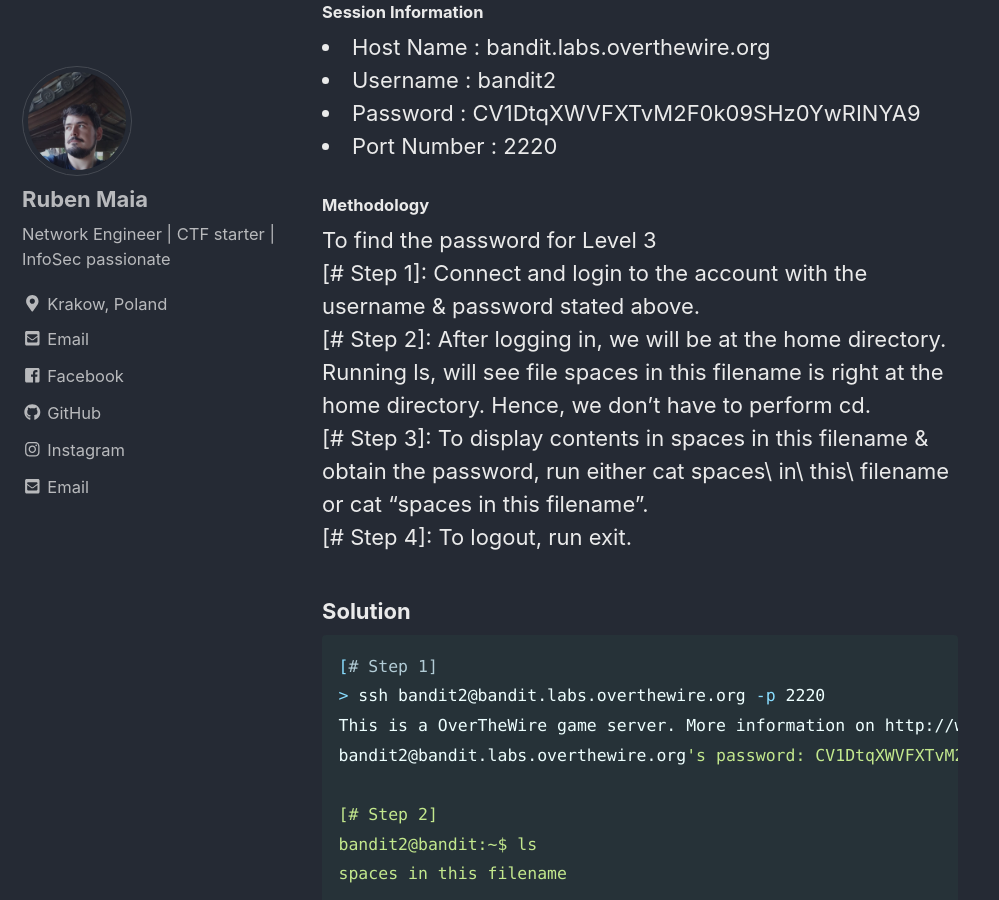
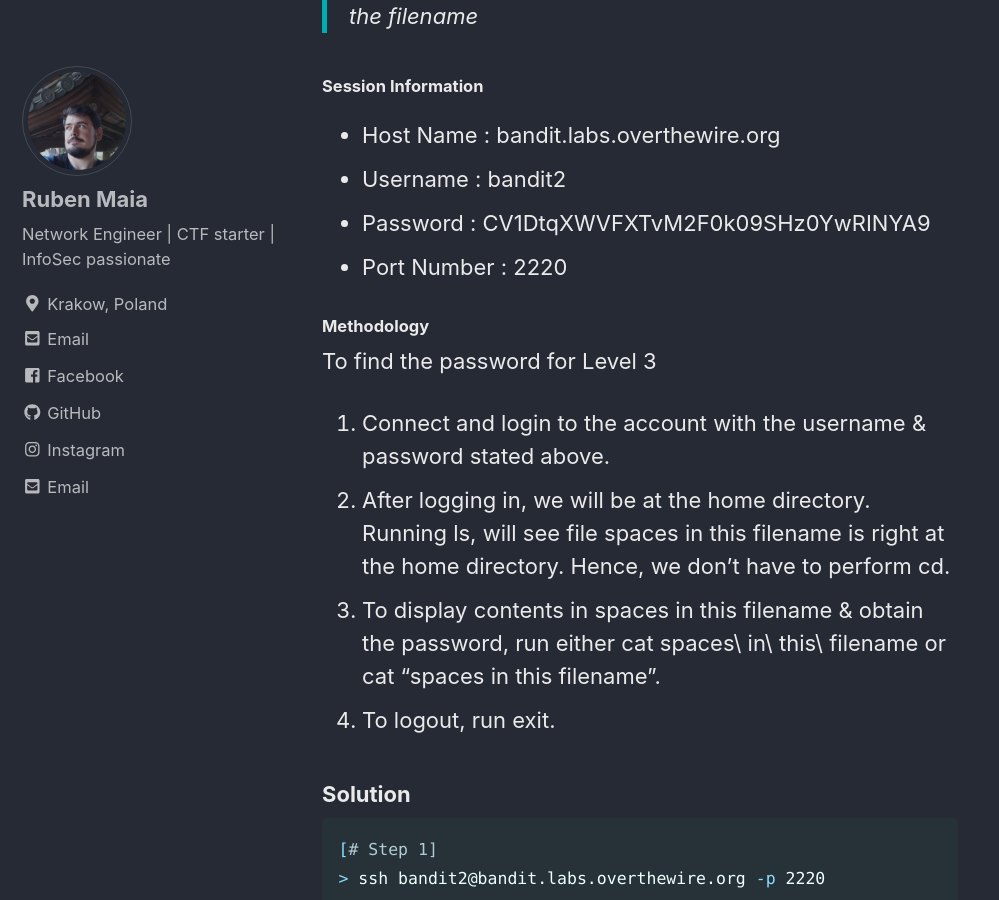
Before and after one commit to rbnmaia/rbnmaia.github.io, a Jekyll site: the page built from _writeups/2020-10-27-bandit.md, in a window 1280 px wide and 900 px high, scrolled down 1097 px. Shown: the whole window, without its empty margins (0-999 px from the left). Built offline with Jekyll 4.4.1, drawn with Linux system fonts in a browser that asks for light colours; cached includes are drawn as plain includes.

Commit message:
Update 2020-10-27-bandit.md

```diff
--- a/_writeups/2020-10-27-bandit.md
+++ b/_writeups/2020-10-27-bandit.md
@@ -7,10 +7,10 @@ title: Bandit
 [OverTheWire](https://overthewire.org/wargames/bandit/)
 
 ### Goal
-The password for the next level is stored in a file called <strong>spaces in this filename</strong> located in the home directory.
+The password for the next level is stored in a file called **spaces in this filename** located in the home directory.
 Possible commands to solve this level -> ls, cd, cat, file, du, find
 
-<strong>Note:</strong> Not all commands listed above is needed
+> **Note:** Not all commands listed above is needed
 
 ### Procedure
 Avoid do mistakes such as run "cat"against the filename.
@@ -18,21 +18,21 @@ This is wrong because, the filename has multiple spaces. Hence, to read the file
 Put backslash (\) to escape a space: cat spaces\ in\ this\ filename or
 Put " " : cat “spaces in this filename”
 
-<strong>Note:</strong> We can make use of Tab / Bash completion to type cat spaces<Press Tab> or cat “spaces<Press Tab>” to auto — complete the filename
+> **Note:** We can make use of Tab / Bash completion to type cat spaces<Press Tab> or cat “spaces<Press Tab>” to auto — complete the filename
 
 #### Session Information
-<li>Host Name : bandit.labs.overthewire.org</li>
-<li>Username : bandit2</li>
-<li>Password : CV1DtqXWVFXTvM2F0k09SHz0YwRINYA9</li>
-<li>Port Number : 2220</li>
++ Host Name : bandit.labs.overthewire.org
++ Username : bandit2
++ Password : CV1DtqXWVFXTvM2F0k09SHz0YwRINYA9
++ Port Number : 2220
 
 
 #### Methodology
 To find the password for Level 3
-[# Step 1]: Connect and login to the account with the username & password stated above.
-[# Step 2]: After logging in, we will be at the home directory. Running ls, will see file spaces in this filename is right at the home directory. Hence, we don’t have to perform cd.
-[# Step 3]: To display contents in spaces in this filename & obtain the password, run either cat spaces\ in\ this\ filename or cat “spaces in this filename”.
-[# Step 4]: To logout, run exit.
+1. Connect and login to the account with the username & password stated above.
+2. After logging in, we will be at the home directory. Running ls, will see file spaces in this filename is right at the home directory. Hence, we don’t have to perform cd.
+3. To display contents in spaces in this filename & obtain the password, run either cat spaces\ in\ this\ filename or cat “spaces in this filename”.
+4. To logout, run exit.
 
 
 ### Solution
@@ -59,5 +59,5 @@ Connection to bandit.labs.overthewire.org closed.
 
 ### Loot
 Level 3 ’s Username & Password
-<li>Username : bandit3</li>
-<li>Password : UmHadQclWmgdLOKQ3YNgjWxGoRMb5luK</li>
++ Username : bandit3
++ Password : UmHadQclWmgdLOKQ3YNgjWxGoRMb5luK
```
